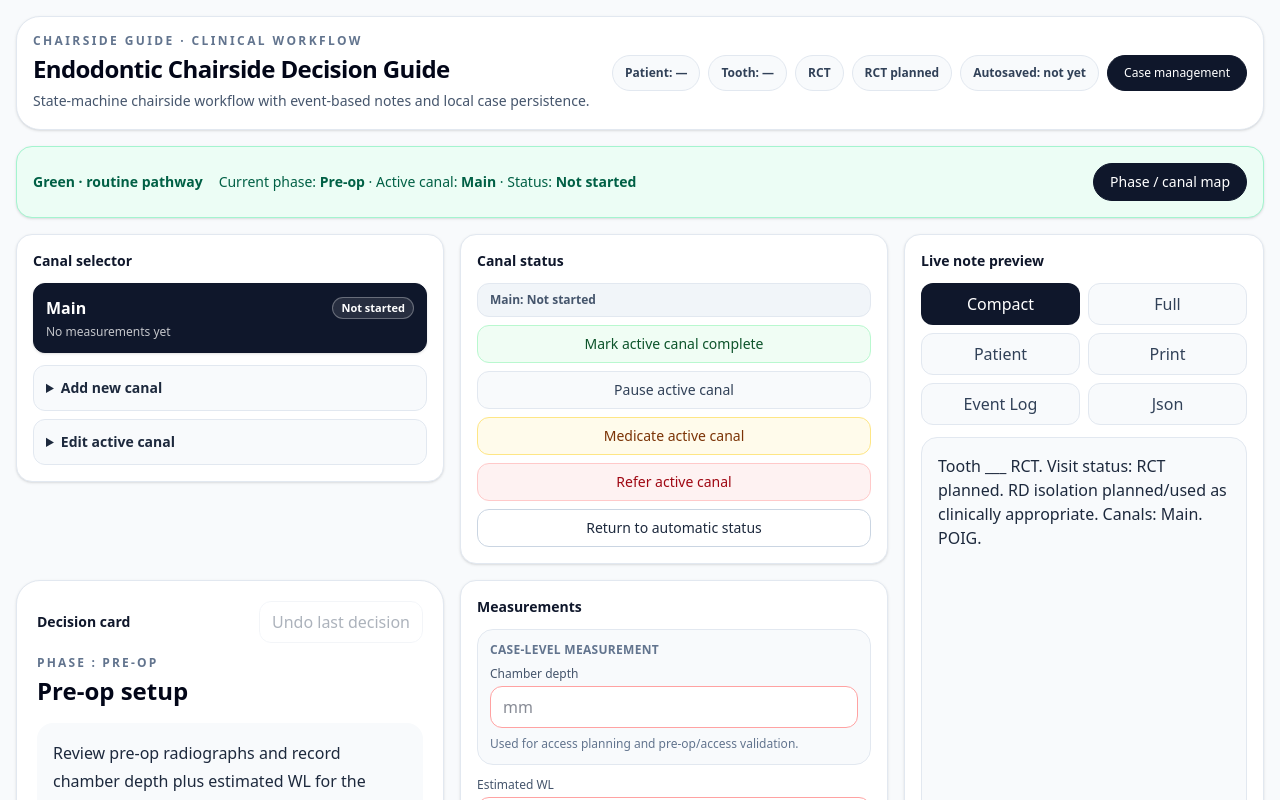
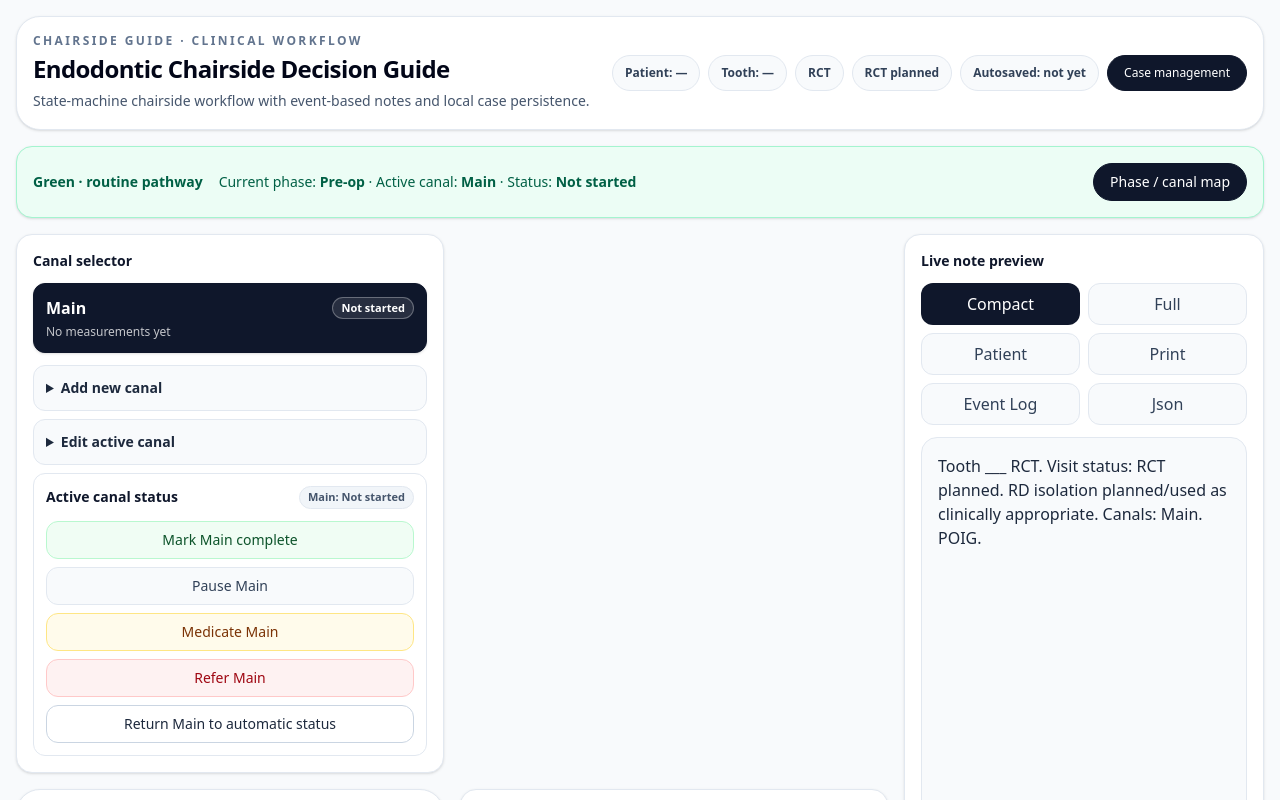
Before and after one commit to bbilaniu/nodedent, a React (Vite) app: page / in a window 1280 px wide. Shown: the top 800 px of the page. Built offline with nearby package versions, Linux system fonts and the light colour scheme.

Commit message:
feat(endo-guide): Changes:
Moved manual status actions into Canal selector under Active canal status.
Button labels now include the selected canal name, e.g. Pause MB, Medicate MB, Refer MB.
Removed the separate Canal status card.
Deleted the now-unused CanalControls.tsx.

```diff
--- a/src/endo-guide/EndoChairsideGuide.tsx
+++ b/src/endo-guide/EndoChairsideGuide.tsx
@@ -1,7 +1,6 @@
 import React, { useEffect, useMemo, useState } from "react";
 import type { CanalContinuationTarget, DecisionOption, DifficultyFlag, EndoCase, ValidationMessage } from "./types";
 import { DecisionCard } from "./components/DecisionCard";
-import { CanalControls } from "./components/CanalControls";
 import { CanalSelector } from "./components/CanalSelector";
 import { CaseManagementModal } from "./components/CaseManagementModal";
 import { DifficultyBanner } from "./components/DifficultyBanner";
@@ -633,14 +632,9 @@
               onAddCanal={addCanal}
               onRenameActiveCanal={renameActiveCanal}
               onDeleteActiveCanal={deleteActiveCanal}
-              className="order-1 xl:col-start-1 xl:row-start-1 2xl:col-auto 2xl:row-auto 2xl:order-none"
-            />
-
-            <CanalControls
-              activeCanal={activeCanal}
               onManualEvent={addManualCanalEvent}
               onResetManualStatus={resetActiveCanalManualStatus}
-              className="order-2 xl:col-start-2 xl:row-start-1 2xl:col-auto 2xl:row-auto 2xl:order-none"
+              className="order-1 xl:col-start-1 xl:row-start-1 2xl:col-auto 2xl:row-auto 2xl:order-none"
             />
           </aside>
 
--- a/src/endo-guide/components/CanalControls.tsx
+++ /dev/null
@@ -1,31 +0,0 @@
-import React from "react";
-import type { CanalRecord, DifficultyFlag } from "../types";
-import { getCanalStatus, statusLabels, statusStyles } from "../engine/deriveCanalStatus";
-import { SectionCard } from "./FormControls";
-
-export function CanalControls({
-  activeCanal,
-  onManualEvent,
-  onResetManualStatus,
-  className = "",
-}: {
-  activeCanal?: CanalRecord | null;
-  onManualEvent: (type: string, label: string, nextNodeId?: string | null, difficultyFlag?: DifficultyFlag | null) => void;
-  onResetManualStatus: () => void;
-  className?: string;
-}) {
-  const status = getCanalStatus(activeCanal);
-
-  return (
-    <SectionCard title="Canal status" className={className}>
-      <div className="grid gap-2 text-sm">
-        <div className={`rounded-xl border px-3 py-2 text-xs font-semibold ${statusStyles[status]}`}>{activeCanal?.name || "Canal"}: {statusLabels[status]}</div>
-        <button onClick={() => onManualEvent("canal.completed", "Mark active canal complete", "endodontic-pathway-complete")} className="rounded-xl border border-green-200 bg-green-50 px-3 py-2 font-semibold text-green-900 hover:bg-green-100">Mark active canal complete</button>
-        <button onClick={() => onManualEvent("canal.paused", "Pause active canal", "endodontic-pathway-complete")} className="rounded-xl border border-slate-200 bg-slate-50 px-3 py-2 font-semibold text-slate-700 hover:bg-slate-100">Pause active canal</button>
-        <button onClick={() => onManualEvent("canal.medicated", "Mark active canal medicated", "temporary-closure", "high")} className="rounded-xl border border-amber-200 bg-amber-50 px-3 py-2 font-semibold text-amber-900 hover:bg-amber-100">Medicate active canal</button>
-        <button onClick={() => onManualEvent("canal.referred", "Refer active canal", "refer-pathway", "refer")} className="rounded-xl border border-red-200 bg-red-50 px-3 py-2 font-semibold text-red-800 hover:bg-red-100">Refer active canal</button>
-        <button onClick={onResetManualStatus} className="rounded-xl border border-slate-300 bg-white px-3 py-2 font-semibold text-slate-800 hover:bg-slate-50">Return to automatic status</button>
-      </div>
-    </SectionCard>
-  );
-}
--- a/src/endo-guide/components/CanalSelector.tsx
+++ b/src/endo-guide/components/CanalSelector.tsx
@@ -1,5 +1,5 @@
 import React, { useEffect, useState } from "react";
-import type { EndoCase } from "../types";
+import type { DifficultyFlag, EndoCase } from "../types";
 import { getCanalStatus, statusLabels, statusStyles } from "../engine/deriveCanalStatus";
 import { formatCanalMeasurements } from "../engine/measurements";
 import { SectionCard } from "./FormControls";
@@ -14,6 +14,8 @@
   onAddCanal,
   onRenameActiveCanal,
   onDeleteActiveCanal,
+  onManualEvent,
+  onResetManualStatus,
   className = "",
 }: {
   caseData: EndoCase;
@@ -25,12 +27,16 @@
   onAddCanal: () => void;
   onRenameActiveCanal: () => void;
   onDeleteActiveCanal: () => void;
+  onManualEvent: (type: string, label: string, nextNodeId?: string | null, difficultyFlag?: DifficultyFlag | null) => void;
+  onResetManualStatus: () => void;
   className?: string;
 }) {
   const [isAddOpen, setIsAddOpen] = useState(false);
   const [isEditOpen, setIsEditOpen] = useState(false);
   const [isDeleteConfirmOpen, setIsDeleteConfirmOpen] = useState(false);
   const activeCanalName = caseData.currentCanal || caseData.canals[0]?.name || "active canal";
+  const activeCanal = caseData.canals.find((canal) => canal.name === activeCanalName) || caseData.canals[0];
+  const activeStatus = getCanalStatus(activeCanal);
 
   useEffect(() => {
     setIsDeleteConfirmOpen(false);
@@ -140,6 +146,19 @@
             </div>
           </div>
         ) : null}
+        <div className="rounded-xl border border-slate-200 bg-white p-3">
+          <div className="mb-3 flex items-center justify-between gap-2">
+            <span className="text-sm font-semibold text-slate-900">Active canal status</span>
+            <span className={`shrink-0 rounded-full border px-2 py-0.5 text-[11px] font-semibold ${statusStyles[activeStatus]}`}>{activeCanal?.name || "Canal"}: {statusLabels[activeStatus]}</span>
+          </div>
+          <div className="grid gap-2 text-sm">
+            <button onClick={() => onManualEvent("canal.completed", `Mark ${activeCanalName} complete`, "endodontic-pathway-complete")} className="rounded-xl border border-green-200 bg-green-50 px-3 py-2 font-semibold text-green-900 hover:bg-green-100">Mark {activeCanalName} complete</button>
+            <button onClick={() => onManualEvent("canal.paused", `Pause ${activeCanalName}`, "endodontic-pathway-complete")} className="rounded-xl border border-slate-200 bg-slate-50 px-3 py-2 font-semibold text-slate-700 hover:bg-slate-100">Pause {activeCanalName}</button>
+            <button onClick={() => onManualEvent("canal.medicated", `Medicate ${activeCanalName}`, "temporary-closure", "high")} className="rounded-xl border border-amber-200 bg-amber-50 px-3 py-2 font-semibold text-amber-900 hover:bg-amber-100">Medicate {activeCanalName}</button>
+            <button onClick={() => onManualEvent("canal.referred", `Refer ${activeCanalName}`, "refer-pathway", "refer")} className="rounded-xl border border-red-200 bg-red-50 px-3 py-2 font-semibold text-red-800 hover:bg-red-100">Refer {activeCanalName}</button>
+            <button onClick={onResetManualStatus} className="rounded-xl border border-slate-300 bg-white px-3 py-2 font-semibold text-slate-800 hover:bg-slate-50">Return {activeCanalName} to automatic status</button>
+          </div>
+        </div>
       </div>
     </SectionCard>
   );
```
